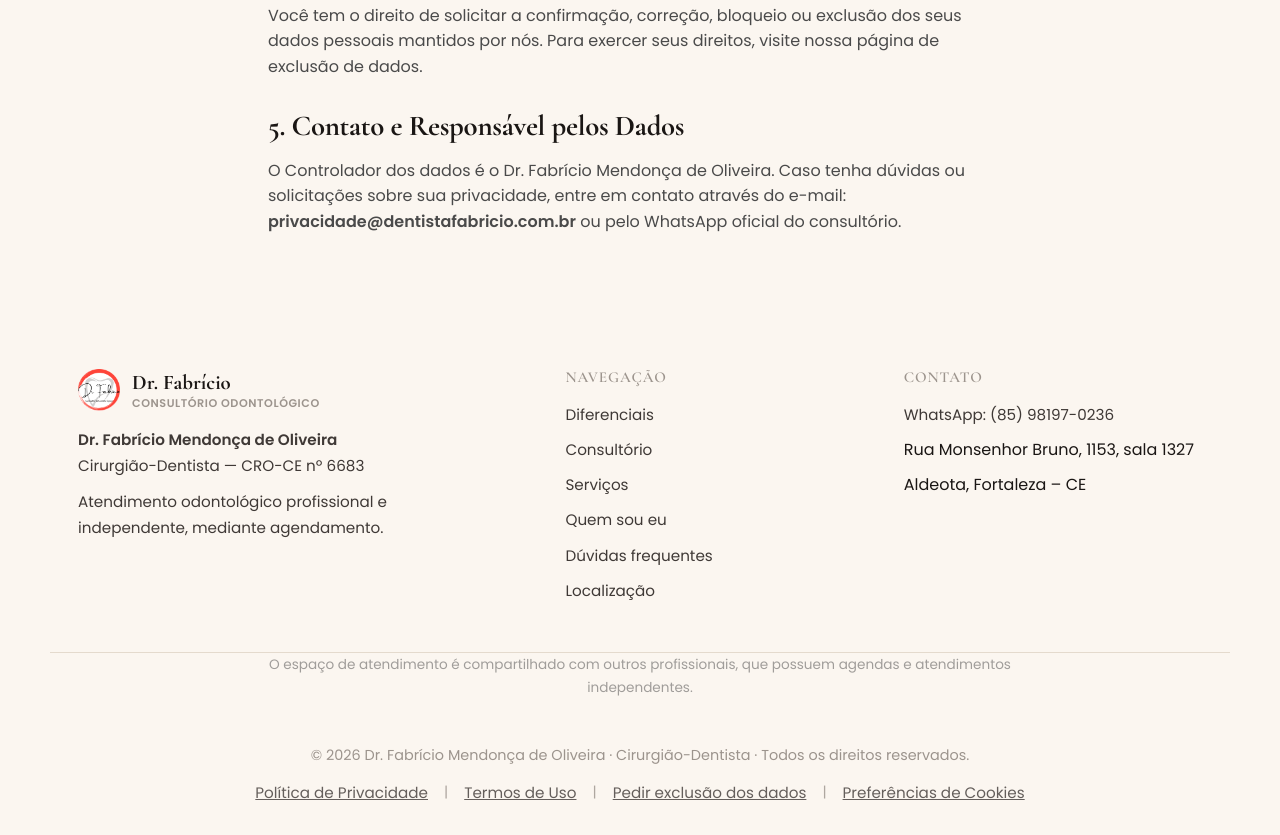
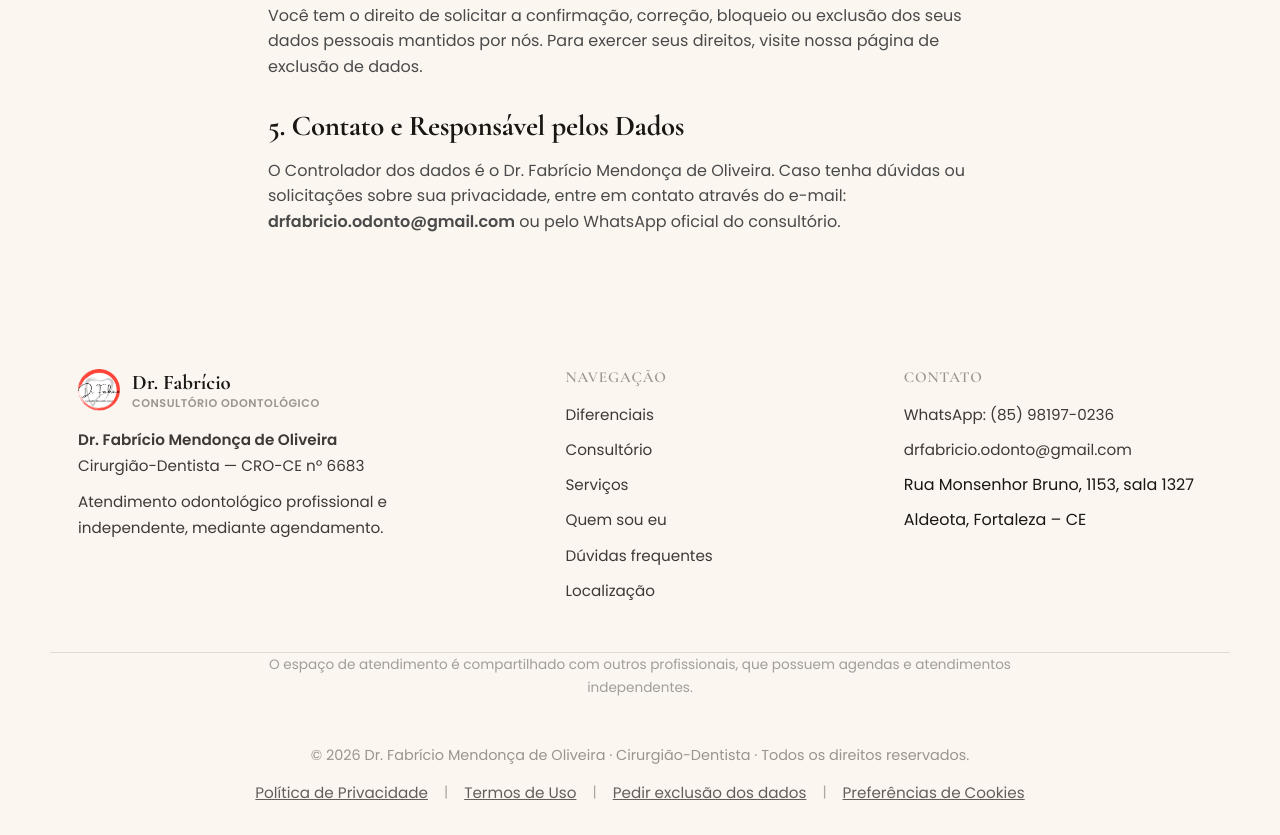
Before and after one commit to Rafael3497/lp-dr-fabricio, a plain HTML site: page politica-de-privacidade.html in a window 1280 px wide. Shown: the part 1358-2193 px from the top of the page. Drawn offline with nearby package versions, Linux system fonts and the light colour scheme.

Commit message:
Atualizar o politica-de-privacidade.html

```diff
--- a/politica-de-privacidade.html
+++ b/politica-de-privacidade.html
@@ -22,7 +22,6 @@
   .page-content p, .page-content li { font-size: 1rem; color: #4a4a4a; line-height: 1.6; margin-bottom: 15px; }
   .page-content ul { padding-left: 20px; margin-bottom: 20px; }
 
-  /* Mantém estilos de Cookies da index */
   .cookie-banner { position: fixed; bottom: 0; left: 0; width: 100%; background-color: #ffffff; box-shadow: 0 -4px 15px rgba(0,0,0,0.08); z-index: 9999; padding: 20px 24px; border-top: 1px solid #eaeaea; display: none; justify-content: center; }
   .cookie-content { max-width: 1200px; width: 100%; display: flex; flex-direction: column; gap: 16px; align-items: center; text-align: center; }
   @media (min-width: 768px) { .cookie-content { flex-direction: row; text-align: left; justify-content: space-between; } }
@@ -88,11 +87,11 @@
     <p>Você tem o direito de solicitar a confirmação, correção, bloqueio ou exclusão dos seus dados pessoais mantidos por nós. Para exercer seus direitos, visite nossa <a href="exclusao-de-dados.html">página de exclusão de dados</a>.</p>
 
     <h2>5. Contato e Responsável pelos Dados</h2>
-    <p>O Controlador dos dados é o Dr. Fabrício Mendonça de Oliveira. Caso tenha dúvidas ou solicitações sobre sua privacidade, entre em contato através do e-mail: <strong>privacidade@dentistafabricio.com.br</strong> ou pelo WhatsApp oficial do consultório.</p>
+    <p>O Controlador dos dados é o Dr. Fabrício Mendonça de Oliveira. Caso tenha dúvidas ou solicitações sobre sua privacidade, entre em contato através do e-mail: <strong>drfabricio.odonto@gmail.com</strong> ou pelo WhatsApp oficial do consultório.</p>
   </div>
 </section>
 
-<!-- ================= FOOTER (IDÊNTICO) ================= -->
+<!-- ================= FOOTER ================= -->
 <footer>
   <div class="container">
     <div style="max-width: 320px;">
@@ -121,6 +120,7 @@
       <h4>Contato</h4>
       <ul>
         <li><a href="https://wa.me/5585981970236" target="_blank" rel="noopener noreferrer">WhatsApp: (85) 98197-0236</a></li>
+        <li><a href="mailto:drfabricio.odonto@gmail.com">drfabricio.odonto@gmail.com</a></li>
         <li><span>Rua Monsenhor Bruno, 1153, sala 1327</span></li>
         <li><span>Aldeota, Fortaleza – CE</span></li>
       </ul>
```
